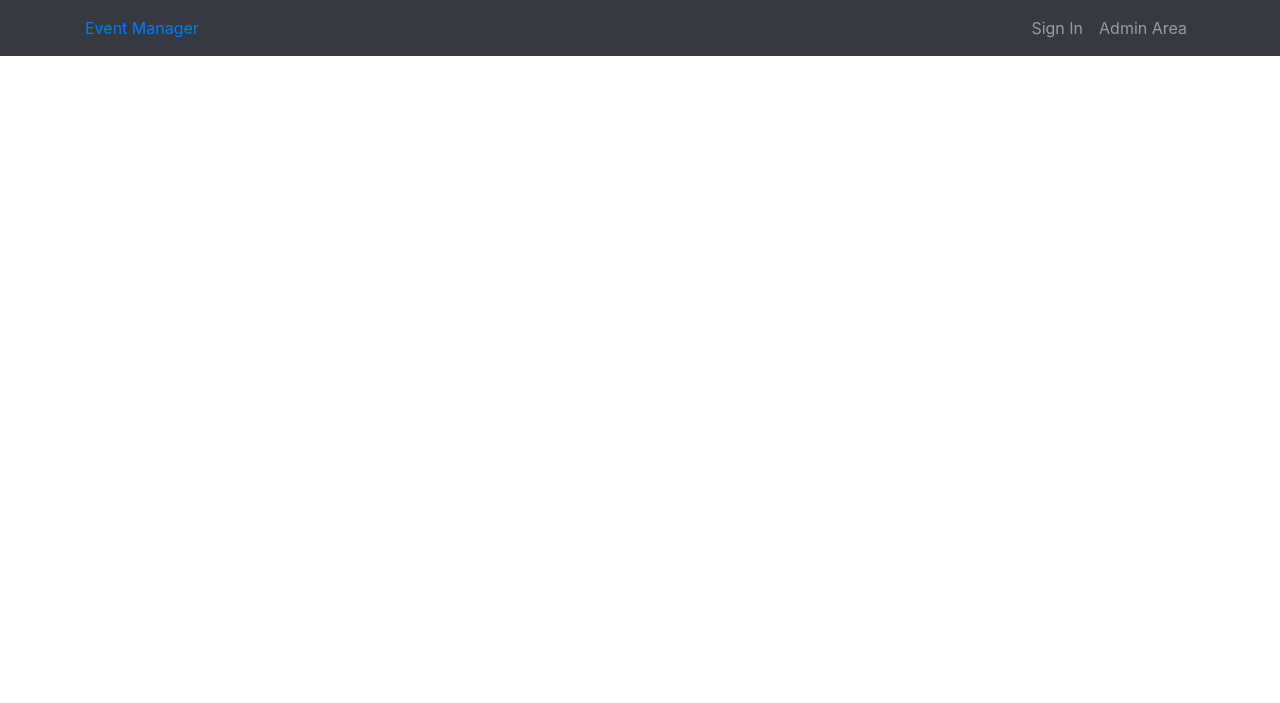
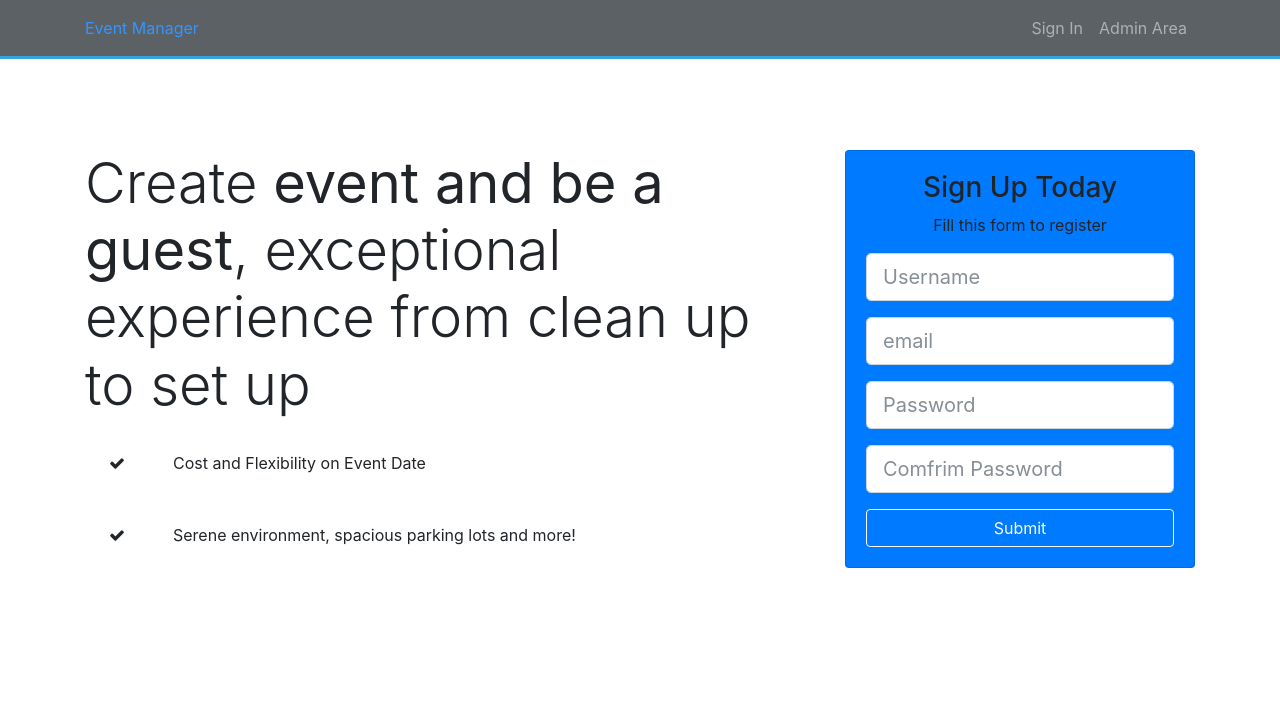
Before and after one commit to Anuoluwa/EventsManager, a plain HTML site: page template/index.html in a window 1280 px wide. Drawn offline with nearby package versions, Linux system fonts and the light colour scheme.

Commit message:
"Update home section text "

```diff
--- a/template/css/style.css
+++ b/template/css/style.css
@@ -0,0 +1,23 @@
+.navbar{
+    border-bottom:#008ed6 3px solid;
+    opacity:0.8;
+
+}
+#home-section {
+    background: url('../img/') no-repeat;
+    min-height: 700px;
+    background-size: cover;
+    background-attachment: fixed;
+}
+/* .dark-overlay{
+    background-color: rgba(0,0,0,0.7);
+    position: absolute;
+    top: 0;
+    left: 0;
+    width:100%;
+    min-height: 700px;
+} */
+
+.home-inner{
+    padding-top: 150px;
+}
--- a/template/index.html
+++ b/template/index.html
@@ -5,6 +5,7 @@
     <meta name="viewport" content="width=device-width, initial-scale=1, shrink-to-fit=no">
     <meta http-equiv="X-UA-Compatible" content="ie=edge">
     <title>Event Manager</title>
+    <link href="https://maxcdn.bootstrapcdn.com/font-awesome/4.7.0/css/font-awesome.min.css" rel="stylesheet" integrity="sha384-wvfXpqpZZVQGK6TAh5PVlGOfQNHSoD2xbE+QkPxCAFlNEevoEH3Sl0sibVcOQVnN" crossorigin="anonymous">
     <link rel="stylesheet" href="https://maxcdn.bootstrapcdn.com/bootstrap/4.0.0-beta.2/css/bootstrap.min.css" integrity="sha384-PsH8R72JQ3SOdhVi3uxftmaW6Vc51MKb0q5P2rRUpPvrszuE4W1povHYgTpBfshb" crossorigin="anonymous">
     <link rel="stylesheet" href="css/style.css">
 </head>
@@ -25,9 +26,82 @@
                    </li>
                </ul>
            </div>
-
         </div>
     </nav>
+    <!-- home section -->
+    <header id="home-section">
+        <div class="dark-overlay">
+            <div class="home-inner">
+
+                <div class="container">
+                    <div class="row">
+                        <div class="col-lg-8">
+                            <h1 class="display-4">Create <strong>event and be a guest</strong>,
+                                exceptional experience from clean up to set up</h1>
+                            <div class="d-flex flex-row">
+                                <div class="p-4 align-self-start">
+                                    <i class="fa fa-check"></i>
+                                </div>
+                                <div class="p-4 align-self-end">
+                                        Cost and Flexibility on Event Date
+                                </div>
+                            </div>
+                            <div class="d-flex flex-row">
+                                    <div class="p-4 align-self-start">
+                                        <i class="fa fa-check"></i>
+                                    </div>
+                                    <div class="p-4 align-self-end">
+                                        Serene environment, spacious parking lots and more!
+                                    </div>
+                                </div>
+
+
+                        </div>
+                        <div class="col-lg-4">
+                            <div class="card bg-primary text-center card-form">
+                                <div class="card-body">
+                                    <h3>Sign Up Today</h3>
+                                    <p>Fill this form to register</p>
+                                    <form action="">
+                                        <div class="form-group">
+                                            <input type="text" class="form-control form-control-lg" placeholder="Username">
+
+                                        </div>
+                                        <div class="form-group">
+                                                <input type="email" class="form-control form-control-lg" placeholder="email">
+
+                                        </div>
+                                        <div class="form-group">
+                                                <input type="password" class="form-control form-control-lg" placeholder="Password">
+
+                                        </div>
+                                        <div class="form-group">
+                                                <input type="password" class="form-control form-control-lg" placeholder="Comfrim Password">
+
+                                        </div>
+                                        <input type="submit" value="Submit"class=" btn btn-outline-light btn-block">
+
+                                    </form>
+
+                                </div>
+
+
+                            </div>
+
+
+
+                        </div>
+                    </div>
+
+            </div>
+
+            </div>
+        </div>
+    </header>
+
+
+
+
     <script src="https://maxcdn.bootstrapcdn.com/bootstrap/4.0.0-beta.2/js/bootstrap.min.js" integrity="sha384-alpBpkh1PFOepccYVYDB4do5UnbKysX5WZXm3XxPqe5iKTfUKjNkCk9SaVuEZflJ" crossorigin="anonymous"></script>
     <script src="https://code.jquery.com/jquery-3.2.1.slim.min.js" integrity="sha384-KJ3o2DKtIkvYIK3UENzmM7KCkRr/rE9/Qpg6aAZGJwFDMVNA/GpGFF93hXpG5KkN" crossorigin="anonymous"></script>
     <script src="https://cdnjs.cloudflare.com/ajax/libs/popper.js/1.12.3/umd/popper.min.js" integrity="sha384-vFJXuSJphROIrBnz7yo7oB41mKfc8JzQZiCq4NCceLEaO4IHwicKwpJf9c9IpFgh" crossorigin="anonymous"></script>
```
